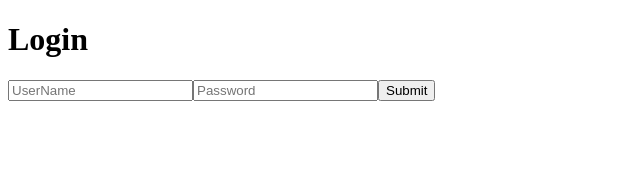
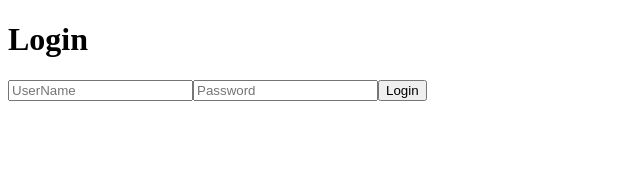
Before and after one commit to 100xdevs-cohort-3/assignments, a React (Vite) app in the folder week-7/client/: page /adminlogin in a window 1280 px wide. Shown: the top 170 px of the page, without its empty margins (0-640 px from the left). Built offline with nearby package versions, Linux system fonts and the light colour scheme.

Commit message:
Updated login page

```diff
--- a/week-7/client/src/components/Login.jsx
+++ b/week-7/client/src/components/Login.jsx
@@ -1,19 +1,22 @@
 // login code here
 import axios from 'axios';
 import { useState } from 'react';
+import { useNavigate } from 'react-router-dom';
 
 const Login = () => {
+
+    const navigate = useNavigate()
 
     const [username, setUsername] = useState("")
     const [password, setPassword] = useState("")
 
     // call the functions onClick of button.
-    async function handleLogin() {
+    const handleLogin = async () => {
         try {
-            const resposne = await axios.post("http://localhost:3000/admin/login", {username, password});
-            alert(resposne.data.message)
-            console.log(resposne.data);
+            const resposne = await axios.post("http://localhost:3000/admin/login", { username, password });
             localStorage.setItem("adminToken", resposne.data.token)
+            console.log(resposne.data.message);
+            navigate("/admindashboard")
         } catch (error) {
             console.log("Error", error);
         }
@@ -21,9 +24,9 @@ const Login = () => {
     return (
         <div>
             <h1>Login</h1>
-            <input type="text" placeholder='UserName' value={username} onChange={(e) => setUsername(e.target.value)} />
-            <input type="password" placeholder='Password' value={password} onChange={(e) => setPassword(e.target.value)} />
-            <button onClick={handleLogin}>Submit</button>
+                <input type="text" placeholder='UserName' value={username} onChange={(e) => setUsername(e.target.value)} />
+                <input type="password" placeholder='Password' value={password} onChange={(e) => setPassword(e.target.value)} />
+                <button onClick={handleLogin}>Login</button>
         </div>
     )
 }
```
